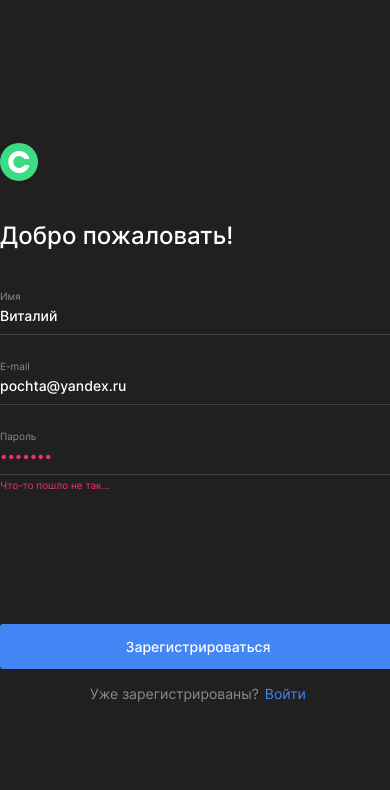
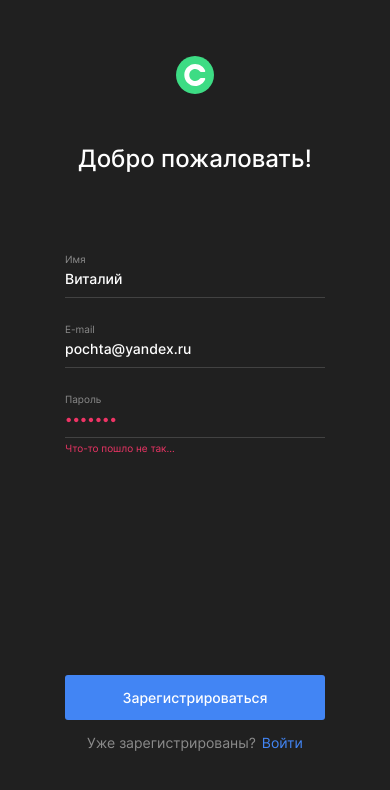
Before and after one commit to DariaKutuzova/movies-explorer-frontend, a React (Create React App) app: page /signup in a window 390 px wide. Shown: the top 790 px of the page. Built offline with nearby package versions, Linux system fonts and the light colour scheme.

Commit message:
feat: Мобильная версия доконца

```diff
--- a/src/components/Header/Header.css
+++ b/src/components/Header/Header.css
@@ -27,6 +27,12 @@
     max-width: 38px;
     margin-right: 44px;
     cursor: pointer;
+}
+
+@media screen and (max-width: 500px) {
+    .header__logo {
+        margin-right: 0;
+    }
 }
 
 
--- a/src/components/Login/Login.css
+++ b/src/components/Login/Login.css
@@ -1,3 +1,3 @@
 .login__text-error {
-    margin-bottom: 140px;
+    margin-bottom: 240px;
 }
--- a/src/components/Navigation/Navigation.css
+++ b/src/components/Navigation/Navigation.css
@@ -19,6 +19,12 @@
     }
 }
 
+@media screen and (max-width: 550px) {
+    .navigation {
+        width: 100%;
+    }
+}
+
 .navigation__links {
     display: flex;
     flex-direction: column;
@@ -29,19 +35,39 @@
 
 }
 
+@media screen and (max-width: 550px) {
+    .navigation__links {
+        margin-top: 144px;
+    }
+}
+
 .navigation__link {
     text-decoration: none;
     color: white;
     text-align: center;
-    margin-bottom: 28px;
+    padding-bottom: 4px;
+    margin-bottom: 24px;
     cursor: pointer;
     transition: opacity 0.2s linear;
+}
 
+.navigation__link_active {
+    width: fit-content;
+    margin-left: auto;
+    margin-right: auto;
+    border-bottom: 2px solid white;
+
+}
+
+@media screen and (max-width: 550px) {
+    .navigation__link {
+        margin-bottom: 17px;
+        padding-bottom: 7px;
+    }
 }
 
 .navigation__link:hover{
     opacity: 0.6;
-    text-decoration: underline;
 }
 
 .navigation__account {
--- a/src/components/Navigation/Navigation.js
+++ b/src/components/Navigation/Navigation.js
@@ -1,10 +1,11 @@
 import '../Header/Header.css';
 import './Navigation.css';
-import {Link, useNavigate} from "react-router-dom";
+import {useLocation, Link, useNavigate} from "react-router-dom";
 
 function Navigation() {
 
     const navigate = useNavigate();
+    const address = useLocation();
 
     function handleAccount() {
         navigate('/profile');
@@ -13,9 +14,9 @@ function Navigation() {
     return (
         <nav className="navigation">
             <div className="navigation__links">
-                <Link className="navigation__link" to='/'>Главная</Link>
-                <Link className="navigation__link" to='/movies'>Фильмы</Link>
-                <Link className="navigation__link" to='/saved-movies'>Сохранённые фильмы</Link>
+                <Link className={`navigation__link ${address.pathname === '/' ? 'navigation__link_active' :''}`} to='/'>Главная</Link>
+                <Link className={`navigation__link ${address.pathname === '/movies' ? 'navigation__link_active' :''}`} to='/movies'>Фильмы</Link>
+                <Link className={`navigation__link ${address.pathname === '/saved-movies' ? 'navigation__link_active' :''}`} to='/saved-movies'>Сохранённые фильмы</Link>
             </div>
             <div className="header__account navigation__account" onClick={handleAccount}>
                 <a className="header__account-text">Аккаунт</a>
--- a/src/components/NotFound/NotFound.css
+++ b/src/components/NotFound/NotFound.css
@@ -24,6 +24,14 @@
     }
 }
 
+@media screen and (max-width: 500px) {
+    .not-found__header {
+        font-size: 80px;
+        line-height: 97px;
+        padding: 329px 0 10px;
+    }
+}
+
 .not-found__description {
     font-weight: 400;
     font-size: 16px;
@@ -33,7 +41,15 @@
 
 }
 
-.not-found__link{
+@media screen and (max-width: 500px) {
+    .not-found__description {
+        font-size: 12px;
+        line-height: 15px;
+        padding: 0 0 284px;
+    }
+}
+
+.not-found__link {
     font-weight: normal;
     font-size: 14px;
     line-height: 17px;
@@ -49,3 +65,11 @@
     opacity: 0.6;
     text-decoration: underline;
 }
+
+@media screen and (max-width: 500px) {
+    .not-found__link {
+        font-size: 12px;
+        line-height: 15px;
+        padding-bottom: 30px;
+    }
+}
--- a/src/components/Profile/Profile.css
+++ b/src/components/Profile/Profile.css
@@ -20,6 +20,12 @@
     }
 }
 
+@media screen and (max-width: 500px) {
+    .profile__container {
+        position: static;
+    }
+}
+
 .profile__form {
     width: 410px;
     margin: 74px auto 16px;
@@ -32,6 +38,12 @@
 @media screen and (max-width: 900px) {
     .profile__form {
         margin: 0 auto 16px;
+    }
+}
+
+@media screen and (max-width: 500px) {
+    .profile__form {
+        width: 260px;
 
     }
 }
@@ -51,6 +63,12 @@
     }
 }
 
+@media screen and (max-width: 500px) {
+    .profile__header {
+        margin: 70px 0 80px;
+    }
+}
+
 .profile__string {
     font-size: 11px;
     line-height: 13px;
@@ -66,6 +84,12 @@
     border: 0;
     padding: 0;
     margin-bottom: 220px;
+}
+
+@media screen and (max-width: 500px) {
+    .profile__string:last-of-type {
+        margin-bottom: 379px;
+    }
 }
 
 .profile__label {
@@ -113,6 +137,12 @@
     transition: opacity 0.2s linear;
 }
 
+@media screen and (max-width: 500px) {
+    .profile__signout {
+        padding-bottom: 40px;
+    }
+}
+
 .profile__signout:hover{
     opacity: 0.6;
     text-decoration: underline;
--- a/src/components/Register/Register.css
+++ b/src/components/Register/Register.css
@@ -1,3 +1,3 @@
 .register__text-error {
-    margin-bottom: 65px;
+    margin-bottom: 153px;
 }
--- a/src/components/SignPopup/SignPopup.css
+++ b/src/components/SignPopup/SignPopup.css
@@ -1,5 +1,5 @@
 .sign {
-    min-height: 590px;
+    min-height: 780px;
 
 }
 
@@ -29,6 +29,15 @@
     }
 }
 
+@media screen and (max-width: 500px) {
+    .sign__container {
+        align-items: center;
+        padding-top: 56px;
+        max-width: 320px;
+        position: static;
+    }
+}
+
 .sign__form {
     display: flex;
     flex-direction: column;
@@ -40,6 +49,12 @@
     font-size: 24px;
     line-height: 29px;
     margin: 40px 0;
+}
+
+@media screen and (max-width: 500px) {
+    .sign__header {
+        margin: 50px 0 80px;
+    }
 }
 
 .sign__button {
@@ -63,6 +78,14 @@
     opacity: 0.6;
 }
 
+@media screen and (max-width: 500px) {
+    .sign__button {
+        width: 260px;
+        margin-left: auto;
+        margin-right: auto;
+    }
+}
+
 .sign__text {
     font-weight: 400;
     font-size: 14px;
@@ -72,6 +95,12 @@
     margin: 16px 0 0;
     width: 100%;
 
+}
+
+@media screen and (max-width: 500px) {
+    .sign__text {
+        margin: 14px 0 0;
+    }
 }
 
 .sign__link {
```
Also changed, not shown: 1 other file (tests, documents, lock files or other folders).
